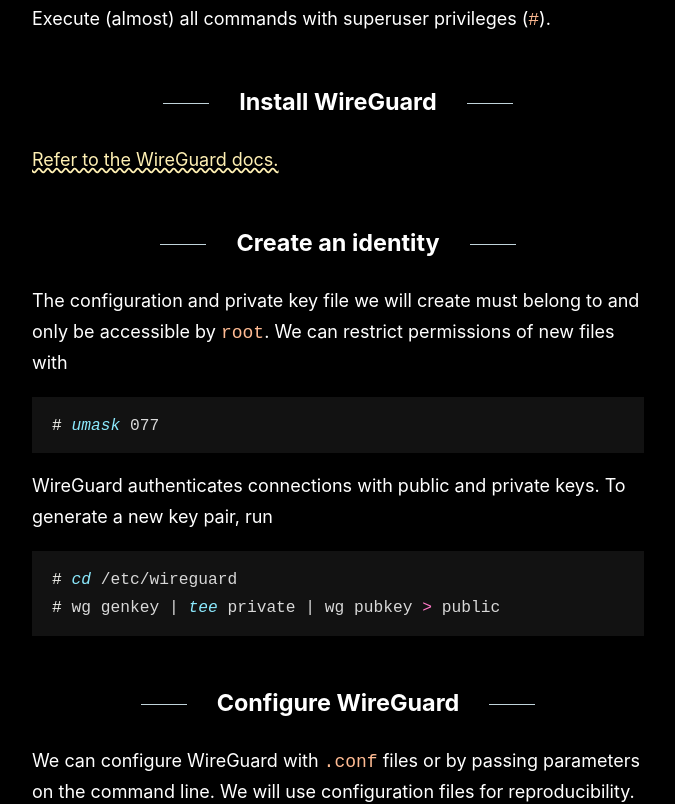
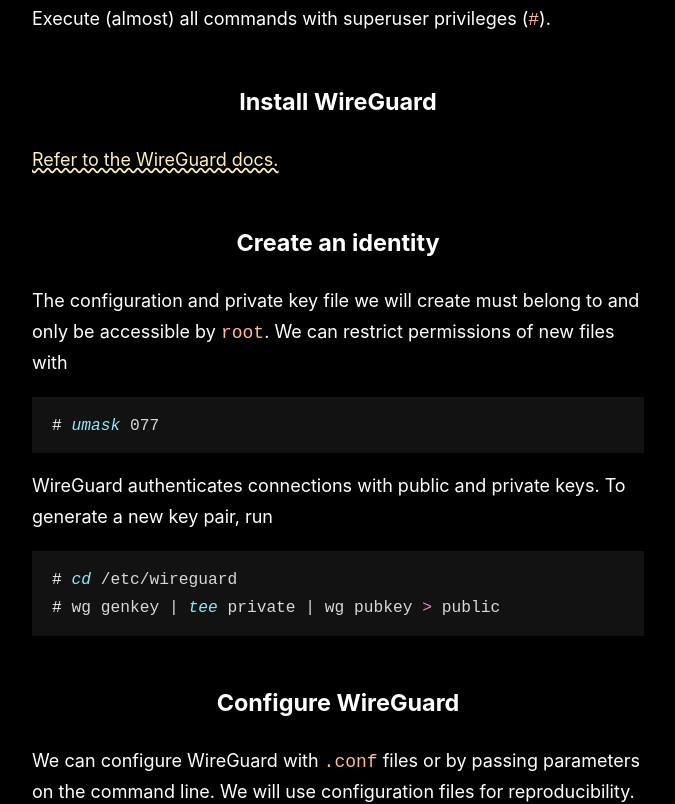
Before and after one commit to twiddler/twiddler.github.io, a Jekyll site: the page built from _posts/2021-01-21-wireguard-vpn.md, in a window 1280 px wide. Shown: the part 2077-2881 px from the top of the page, without its empty margins (302-977 px from the left). Built offline with Jekyll 4.4.1, drawn with Linux system fonts in a browser that asks for light colours; emoji names are drawn with the system emoji font.

Commit message:
remove bars

```diff
--- a/assets/style.scss
+++ b/assets/style.scss
@@ -62,18 +62,6 @@
   font-size: 1.3em;
   margin-top: 2em;
   margin-bottom: 1em;
-}
-
-@media (min-width: 769px){
-	.post h2::before, .post h2::after {
-	    content: "";
-	    display: inline-block;
-	    vertical-align: middle;
-	    width: 46px;
-	    height: 1px;
-	    background: rgb(192, 211, 218);
-	    margin: 0px 30px;
-	}
 }
 
 h3 {
```
